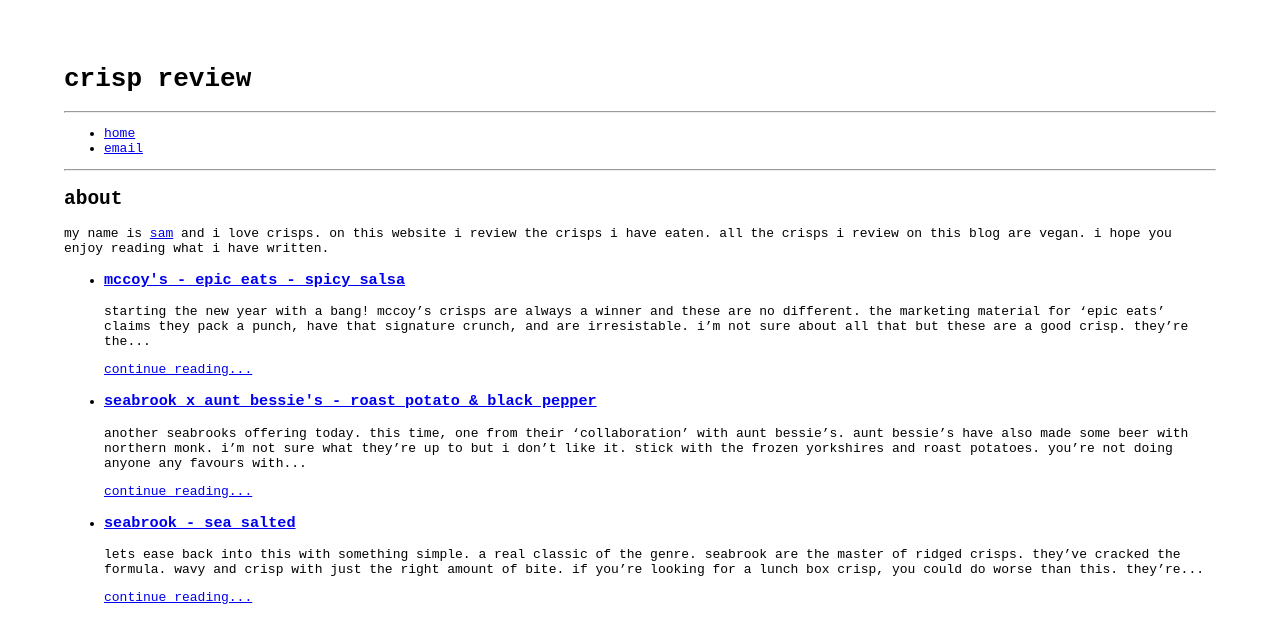
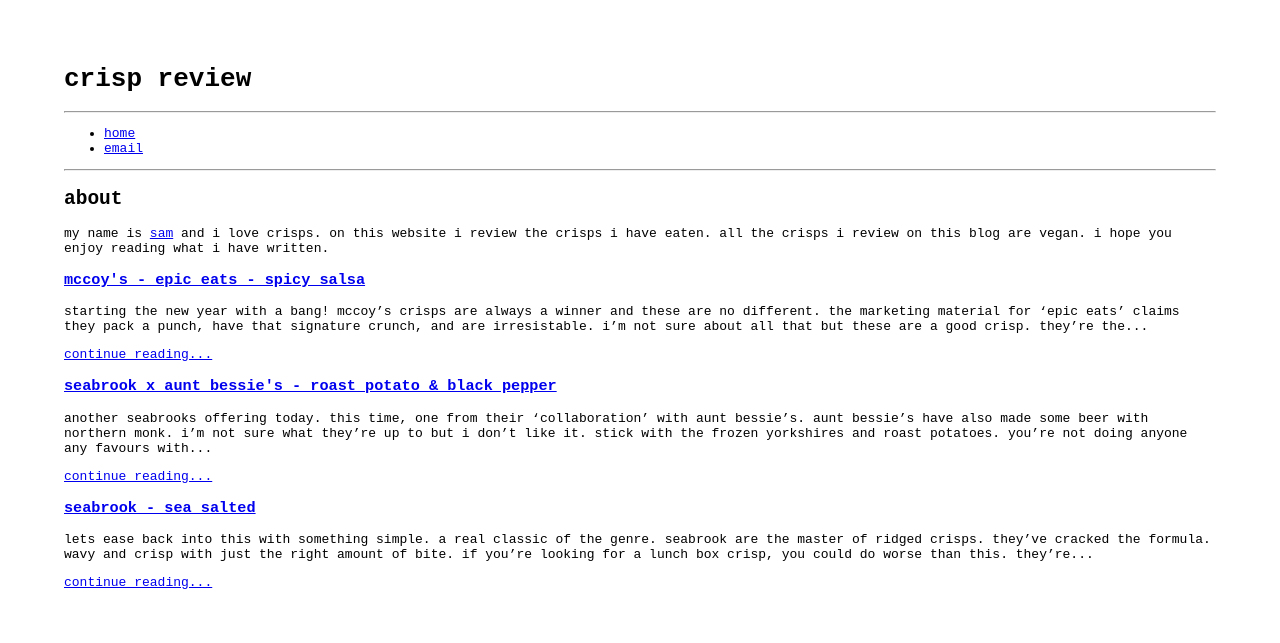
Before and after one commit to crispreview/crispreview.github.io, a Jekyll site: the page built from index.md, in a window 1280 px wide. Shown: the top 643 px of the page. Built offline with Jekyll 4.4.1, drawn with Linux system fonts in a browser that asks for light colours.

Commit message:
Update default.html

```diff
--- a/_layouts/default.html
+++ b/_layouts/default.html
@@ -19,24 +19,14 @@
 	<hr>
 	<h2>about</h2>
     <p>{{ page.description }}
-    {{ content }}</p>
+    {{ content }}</p></ br>
 
     {% for post in site.posts %}
-    <p><ul>
-	<li><h3><a href="{{ post.url }}">{{ post.title }}</a></h3>
+    <p>
+	<h3><a href="{{ post.url }}">{{ post.title }}</a></h3>
       		<p>{{ post.content | strip_html | truncatewords: 50 }}</p>
-            		<p><a href="{{ post.url }}">Continue reading...</a></p></li>
-    </ul></p>
+            		<p><a href="{{ post.url }}">Continue reading...</a></p></li></ br>
     {% endfor %}
-	<div class="pagination">
-  {% if paginator.previous_page %}
-    <a href="{{ paginator.previous_page_path }}" class="previous">
-      Previous
-    </a>
-  {% endif %}
-  {% if paginator.next_page %}
-    <a href="{{ paginator.next_page_path }}" class="next">Next</a>
-  {% endif %}
 </div>
 </body>
 </html>
```
